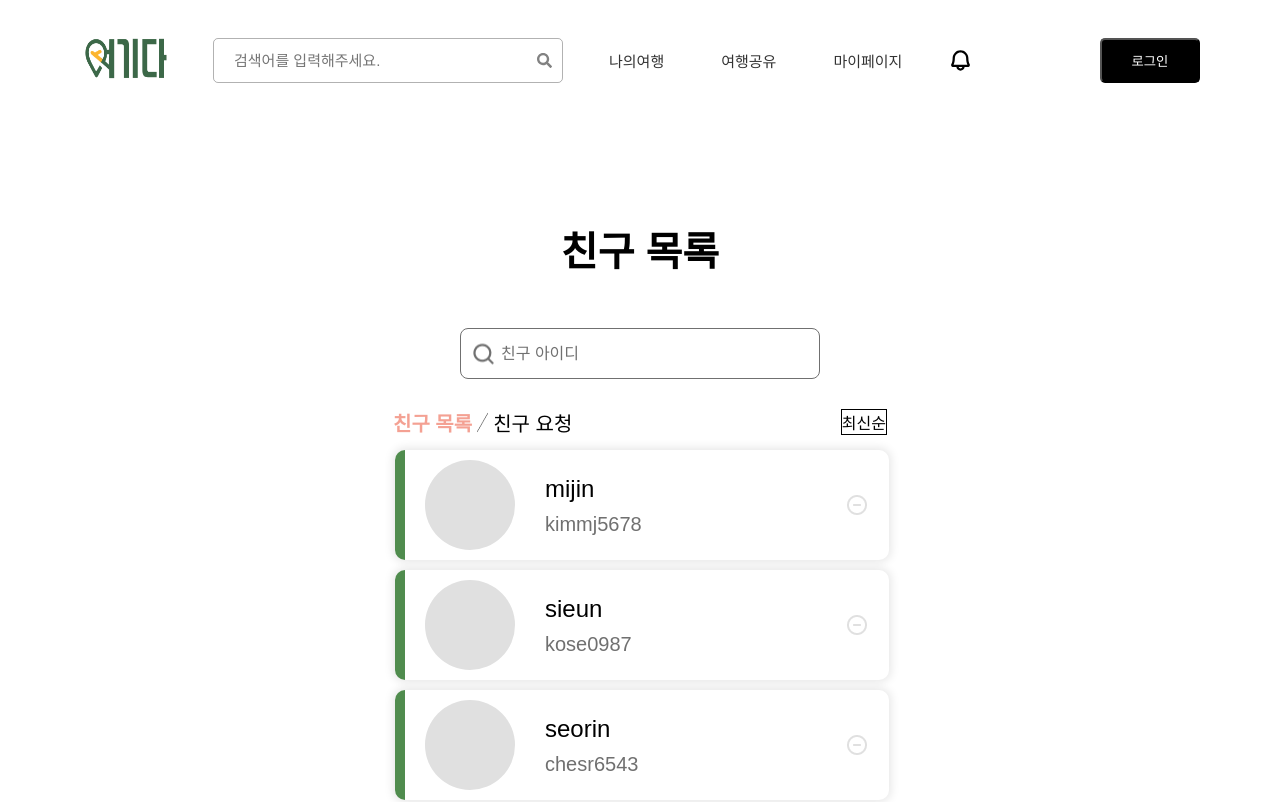
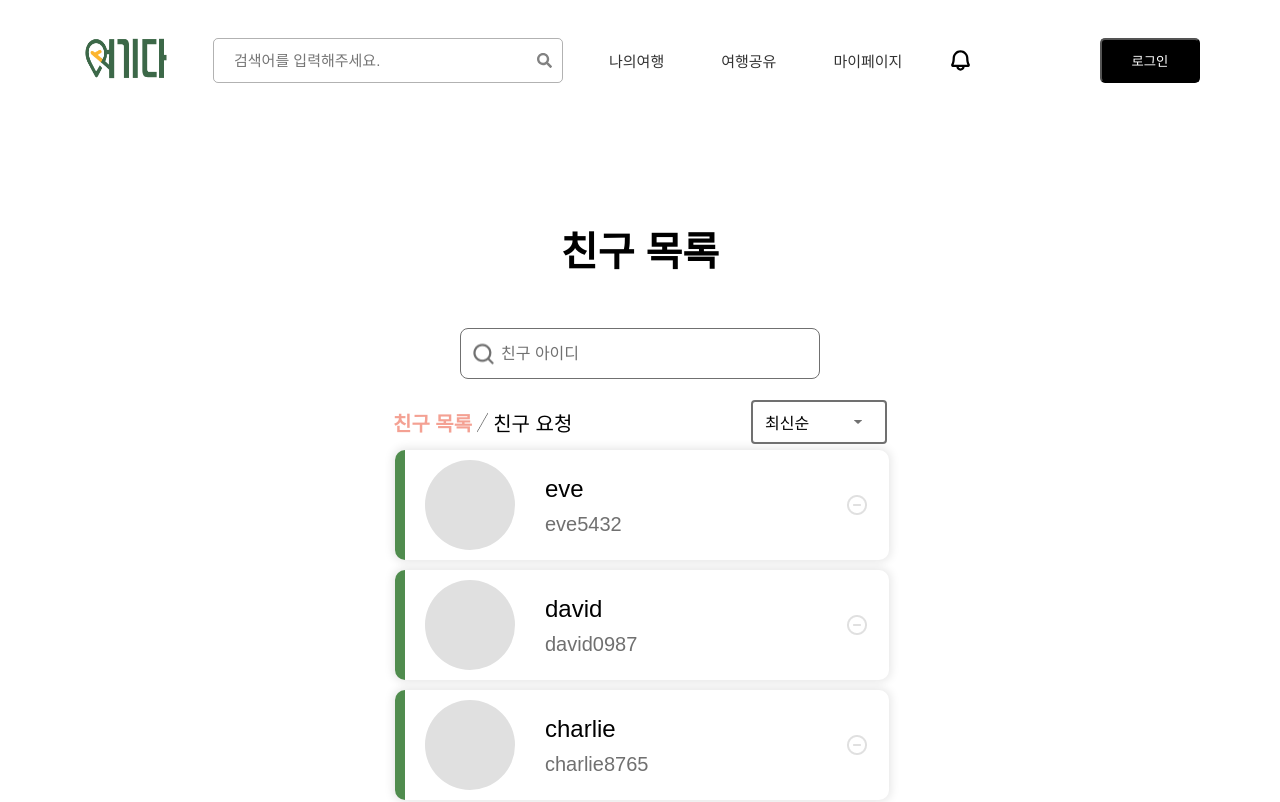
Before and after one commit to withoutsummer/yeogida, a React (Create React App) app: page /mypage/friend in a window 1280 px wide. Shown: the top 802 px of the page. Built offline with nearby package versions, Linux system fonts and the light colour scheme.

Commit message:
SortDropdown 컴포넌트 제작 & 마이페이지 친구목록에 정렬 드롭다운 추가

```diff
--- a/src/components/Header.jsx
+++ b/src/components/Header.jsx
@@ -206,7 +206,7 @@ export default function Header() {
                                         마이페이지
                                         {/* <FaChevronDown style={{ marginLeft: '5px' }} /> */}
                                         {viewDropdown && (
-                                            <StyledDropdown >
+                                            <StyledDropdown>
                                                 <DropdownMenu onClick={() => navigate('/mypage/editinfo')}>개인정보 수정</DropdownMenu>
                                                 <DropdownMenu onClick={() => navigate('/mypage/friend')}>친구목록</DropdownMenu>
                                                 <DropdownMenu onClick={() => navigate('/mypage/scrap')}>스크랩</DropdownMenu>
--- /dev/null
+++ b/src/components/SortDropdown.jsx
@@ -0,0 +1,94 @@
+import React , { useState } from 'react';
+import styled from 'styled-components';
+import downArrowIcon from '../assets/icons/down_arrow_icon.png';
+
+const SortButton = styled.div `
+    position: relative;
+    width: 132px;
+    height: 40px;
+    border: 2px solid #707070;
+    border-radius: 4px;
+    display: flex;
+    justify-content: space-between;
+    align-items: center;
+    cursor: pointer;
+    // box-sizing: border-box;
+    z-index: 10;
+`;
+
+const SpanStyle = styled.span `
+    font-size: 16px;
+    padding-left: 12px;
+    user-select: none; // 드래그 방지
+`;
+
+const IconStyle = styled.img `
+    width: 10px;
+    // height: 5px;
+    margin-right: 22px;
+    user-select: none;
+    transform: ${({ viewDropdown }) => (viewDropdown ? 'rotate(180deg)' : 'rotate(0deg)')};
+`;
+
+const StyledDropdown = styled.div `
+    position: absolute;
+    top: 46px;
+    width: 132px;
+    height: 89px;
+    box-sizing: border-box;
+    background-color: #fff;
+    box-shadow: 0px 4px 10px 0px rgba(0, 0, 0, 0.1);
+    border-radius: 4px;
+`;
+
+const MenuStyle = styled.div `
+    width: 100%;
+    height: 44px;
+    line-height: 44px;
+    padding-left: 16px;
+    box-sizing: border-box;
+    user-select: none;
+`;
+
+const HrStyle = styled.hr `
+    margin: 0;
+    height: 1px;
+    border: 0;
+    background-color: #e0e0e0;
+    color: red;
+`;
+
+export default function SortDropdown({ firstMenu, secondMenu, handleMenuClick }) {
+    const [viewDropdown, setViewDropdown] = useState(false);
+    const [selectedMenu, setSelectedMenu] = useState(firstMenu);
+
+    const handleMenuSelection = (menu) => {
+        setSelectedMenu(menu);
+        handleMenuClick(menu === firstMenu ? 1 : 2);
+        setViewDropdown(false);
+    }
+
+    return (
+        <SortButton
+            onClick={ () => setViewDropdown(!viewDropdown) }
+        >
+            <SpanStyle>{ selectedMenu }</SpanStyle>
+            <IconStyle
+                src={downArrowIcon}
+                alt='아래 방향 화살표'
+                viewDropdown={viewDropdown}
+            />
+            {viewDropdown && (
+                <StyledDropdown>
+                    <MenuStyle
+                        onClick={ () => handleMenuSelection(firstMenu) }
+                    >{ firstMenu }</MenuStyle>
+                    <HrStyle />
+                    <MenuStyle
+                        onClick={ () => handleMenuSelection(secondMenu) }
+                    >{ secondMenu }</MenuStyle>
+                </StyledDropdown>
+            )}
+        </SortButton>
+    )
+}
--- a/src/index.css
+++ b/src/index.css
@@ -2,7 +2,7 @@ body {
     font-family: 'NanumGothic', sans-serif;
     margin: 0;
     height: 100vh; /* 전체 화면 높이 설정 */
-    overflow-x: hidden; /* 가로 스크롤 방지 */
+    /* overflow-x: hidden; 가로 스크롤 방지 */
 }
 
 .loginForm {
--- a/src/pages/Friend.jsx
+++ b/src/pages/Friend.jsx
@@ -10,6 +10,7 @@ import deleteIcon from '../assets/icons/delete_friend_icon.png';
 import approveIcon from '../assets/icons/approve_request_icon.png';
 import rejectIcon from '../assets/icons/reject_request_icon.png';
 import useDebounce from '../assets/hooks/useDebounce';
+import SortDropdown from '../components/SortDropdown';
 
 const HeaderStyle = styled.div `
     margin-top: 100px;
@@ -222,31 +223,44 @@ function FriendSearchBar({ inputValue, handleChange, onEnterPress }) {
 }
 
 // ---------------친구 목록 Component---------------
-function ListAndRequest({ selected, inputValue }) {
+function ListAndRequest({ selected, inputValue, sortOption }) {
     const sliderRef = useRef(null);
     const debouncedInputValue = useDebounce(inputValue, 1000); // 1초의 지연 시간 설정
 
     // 임시 데이터
     const friendListData = [
-        { id: 1, name: 'mijin', friendId: 'kimmj5678' },
-        { id: 2, name: 'sieun', friendId: 'kose0987' },
-        { id: 3, name: 'seorin', friendId: 'chesr6543' },
-        { id: 4, name: 'seyeon', friendId: 'imsy2109' },
-        { id: 5, name: 'john', friendId: 'john1234' },
-        { id: 6, name: 'alice', friendId: 'alice5678' },
-        { id: 7, name: 'bob', friendId: 'bob2468' },
-        { id: 8, name: 'charlie', friendId: 'charlie8765' },
-        { id: 9, name: 'david', friendId: 'david0987' },
-        { id: 10, name: 'eve', friendId: 'eve5432' },
+        { id: 1, name: 'mijin', friendId: 'kimmj5678', dateAdded: '2024-01-15' },
+        { id: 2, name: 'sieun', friendId: 'kose0987', dateAdded: '2024-02-23' },
+        { id: 3, name: 'seorin', friendId: 'chesr6543', dateAdded: '2024-03-05' },
+        { id: 4, name: 'seyeon', friendId: 'imsy2109', dateAdded: '2024-04-18' },
+        { id: 5, name: 'john', friendId: 'john1234', dateAdded: '2024-05-22' },
+        { id: 6, name: 'alice', friendId: 'alice5678', dateAdded: '2024-06-11' },
+        { id: 7, name: 'bob', friendId: 'bob2468', dateAdded: '2024-07-09' },
+        { id: 8, name: 'charlie', friendId: 'charlie8765', dateAdded: '2024-08-14' },
+        { id: 9, name: 'david', friendId: 'david0987', dateAdded: '2024-09-28' },
+        { id: 10, name: 'eve', friendId: 'eve5432', dateAdded: '2024-10-03' },
     ];
 
     const friendRequestData = [
-        { id: 1, name: 'hyeri', friendId: 'janghr8765' },
-        { id: 2, name: 'eunsu', friendId: 'koes4321' },
+        { id: 1, name: 'hyeri', friendId: 'janghr8765', dateRequested: '2024-08-21' },
+        { id: 2, name: 'eunsu', friendId: 'koes4321', dateRequested: '2024-09-14' },
     ];
 
-    // isMiniMenuClicked 값에 따라 로딩할 데이터를 선택
-    const dataToShow = selected ? friendListData : friendRequestData;
+    let dataToShow = []
+
+    if (selected) {
+        dataToShow = [...friendListData];
+        if (sortOption === 1) {
+            // 최신순 정렬
+            dataToShow = [...dataToShow].sort((a, b) => new Date(b.dateAdded) - new Date(a.dateAdded));
+        } else if (sortOption === 2) {
+            // 이름순 정렬
+            dataToShow = [...dataToShow].sort((a, b) => a.name.localeCompare(b.name));
+        }
+    } else {
+        // 오래된 순 정렬
+        dataToShow = [...friendRequestData].sort((a, b) => new Date(a.dateRequested) - new Date(b.dateRequested));
+    }
 
     // inputValue로 친구 목록을 필터링
     // const filteredData = dataToShow.filter(friend =>
@@ -254,7 +268,6 @@ function ListAndRequest({ selected, inputValue }) {
     // );
 
     // Debounce된 입력값으로 친구 목록을 필터링
-    // 근데 어차피 친구 목록에 친구 다 불러오고 시작하는데 여기서 검색해도 되지 않나??
     const filteredData = dataToShow.filter(friend =>
         friend.friendId.toLowerCase().includes(debouncedInputValue.toLowerCase())
     );
@@ -273,9 +286,8 @@ function ListAndRequest({ selected, inputValue }) {
     useEffect(() => {
         if (sliderRef.current) {
             sliderRef.current.slickGoTo(0);
-
         }
-    }, [selected]);
+    }, [selected, sortOption]);
 
     useEffect(() => {
         if (debouncedInputValue === '' && sliderRef.current) {
@@ -335,6 +347,7 @@ function ListAndRequest({ selected, inputValue }) {
 export default function Friend() {
     const [isMiniMenuClicked, setIsMiniMenuClicked] = useState(0);
     const [inputValue, setInputValue] = useState('');
+    const [sortOption, setSortOption] = useState(1);
 
     const handleClick = (index) => {
         setIsMiniMenuClicked(index);
@@ -342,6 +355,10 @@ export default function Friend() {
     const handleChange = (event) => {
         setInputValue(event.target.value);
     };
+
+    const handleSortOptionChange = (option) => {
+        setSortOption(option);
+    }
 
     // isMiniMenuClicked 변경 시 inputValue 초기화
     useEffect(() => {
@@ -384,14 +401,19 @@ export default function Friend() {
                                 </MiniMenuBtn>
                             </MiniMenuStyle>
                             {/* 드롭다운 - 최신순 / 이름순 */}
-                            <div>
-                                <div style={{ border: '1px solid #000', display: 'inline-block' }}>최신순</div>
-                            </div>
+                            {isMiniMenuClicked === 0 && (
+                                <SortDropdown
+                                    firstMenu="최신순"
+                                    secondMenu="이름순"
+                                    handleMenuClick={handleSortOptionChange}
+                                />
+                            )}
                         </MiniNavStyle>
                         {/* 목록 */}
                         <ListAndRequest
                             selected={ isMiniMenuClicked === 0 }
                             inputValue={inputValue}
+                            sortOption={sortOption}
                         />
                     </ArticleStyle>
                 </article>
```
Also changed, not shown: src/assets/icons/down_arrow_icon.png (added).
